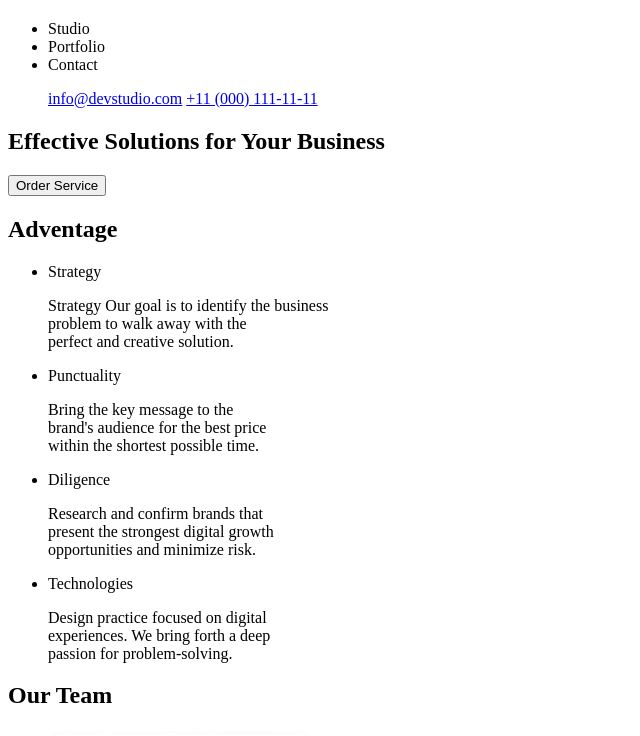
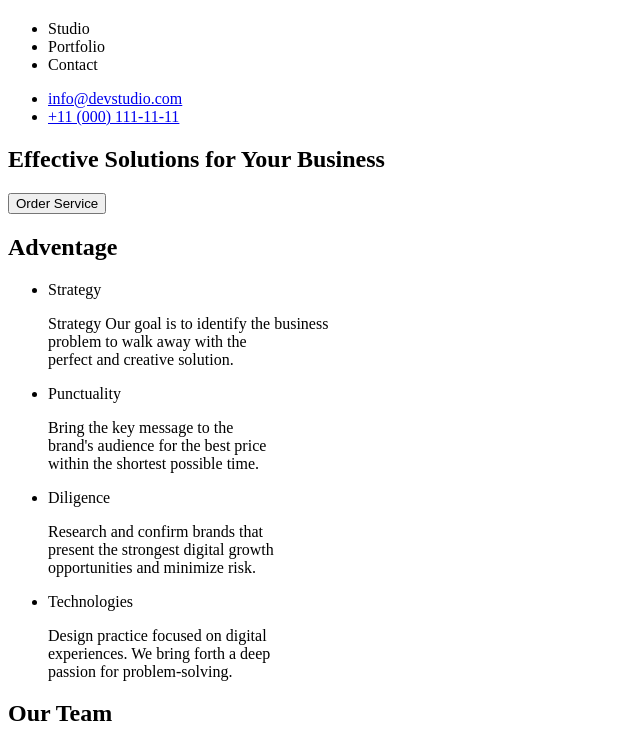
Before and after one commit to whitesound76/goit-markup-hw-01, a plain HTML site: page index.html in a window 1280 px wide. Shown: the part 60-796 px from the top of the page, without its empty margins (0-640 px from the left). Drawn offline with Linux system fonts and the light colour scheme.

Commit message:
add list item form adress

```diff
--- a/index.html
+++ b/index.html
@@ -18,8 +18,8 @@
       </nav>
 
       <ul>
-        <a href="mailto:info@devstudio.com">info@devstudio.com</a>
-        <a href="phone:+11 (000) 111-11-11">+11 (000) 111-11-11</a>
+        <li><a href="mailto:info@devstudio.com">info@devstudio.com</a></li>
+        <li><a href="phone:+11 (000) 111-11-11">+11 (000) 111-11-11</a></li>
       </ul>
     </header>
 
```
